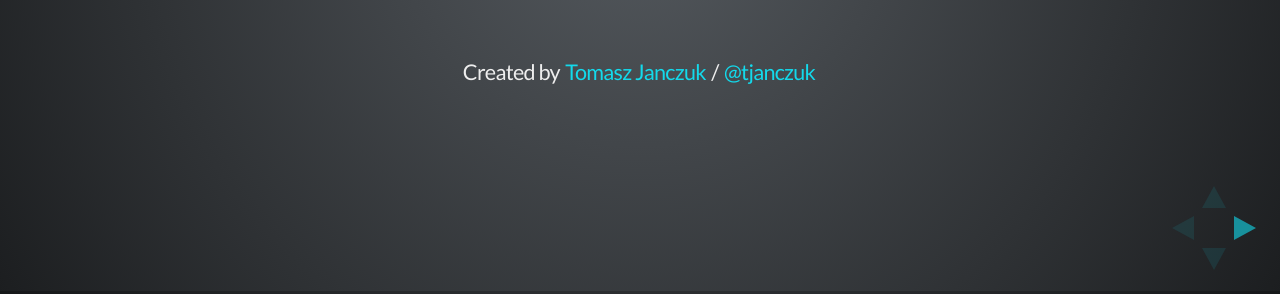
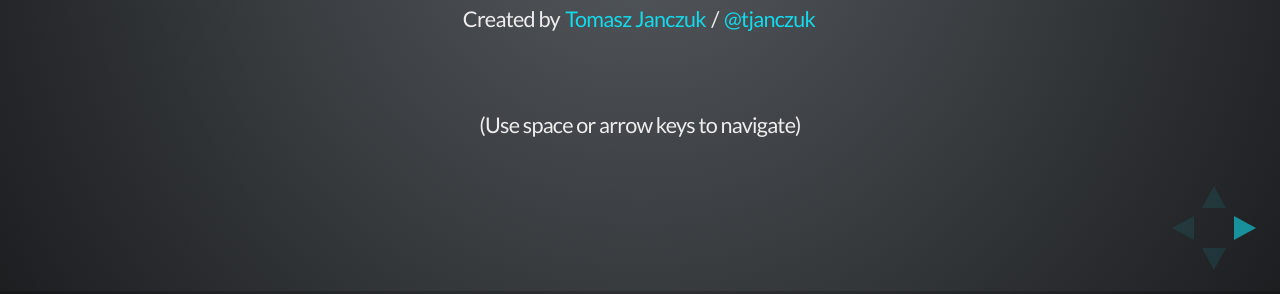
Before and after one commit to tjanczuk/edge, a plain HTML site: page index.html in a window 1280 px wide. Shown: the part 506-800 px from the top of the page. Drawn offline with Linux system fonts and the light colour scheme.

Commit message:
navigation hint

```diff
--- a/index.html
+++ b/index.html
@@ -46,6 +46,10 @@
           <p>&nbsp;</p>
           <p>
             <small>Created by <a href="http://tomasz.janczuk.org">Tomasz Janczuk</a> / <a href="http://twitter.com/tjanczuk">@tjanczuk</a></small>
+          </p>
+          <p>&nbsp;</p>
+          <p>
+            <small>(Use space or arrow keys to navigate)</small>
           </p>
         </section>
 
```
